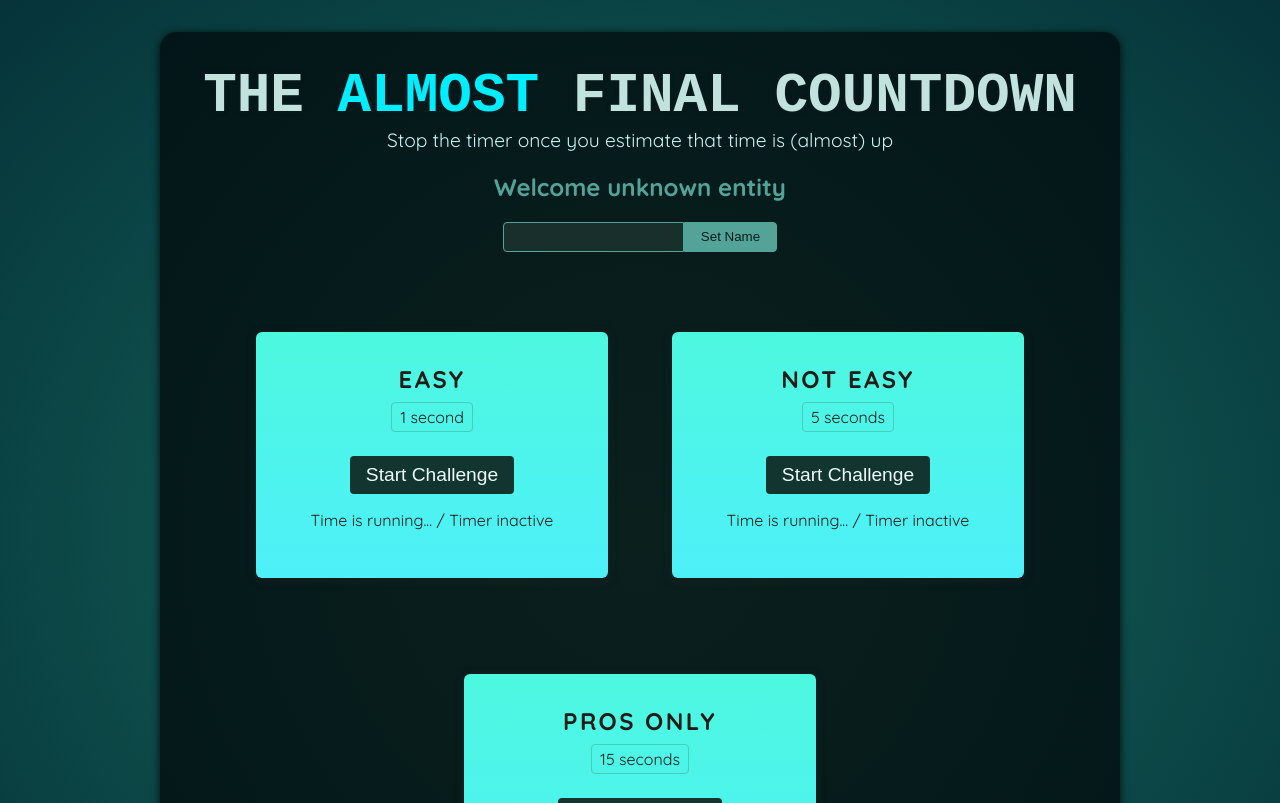
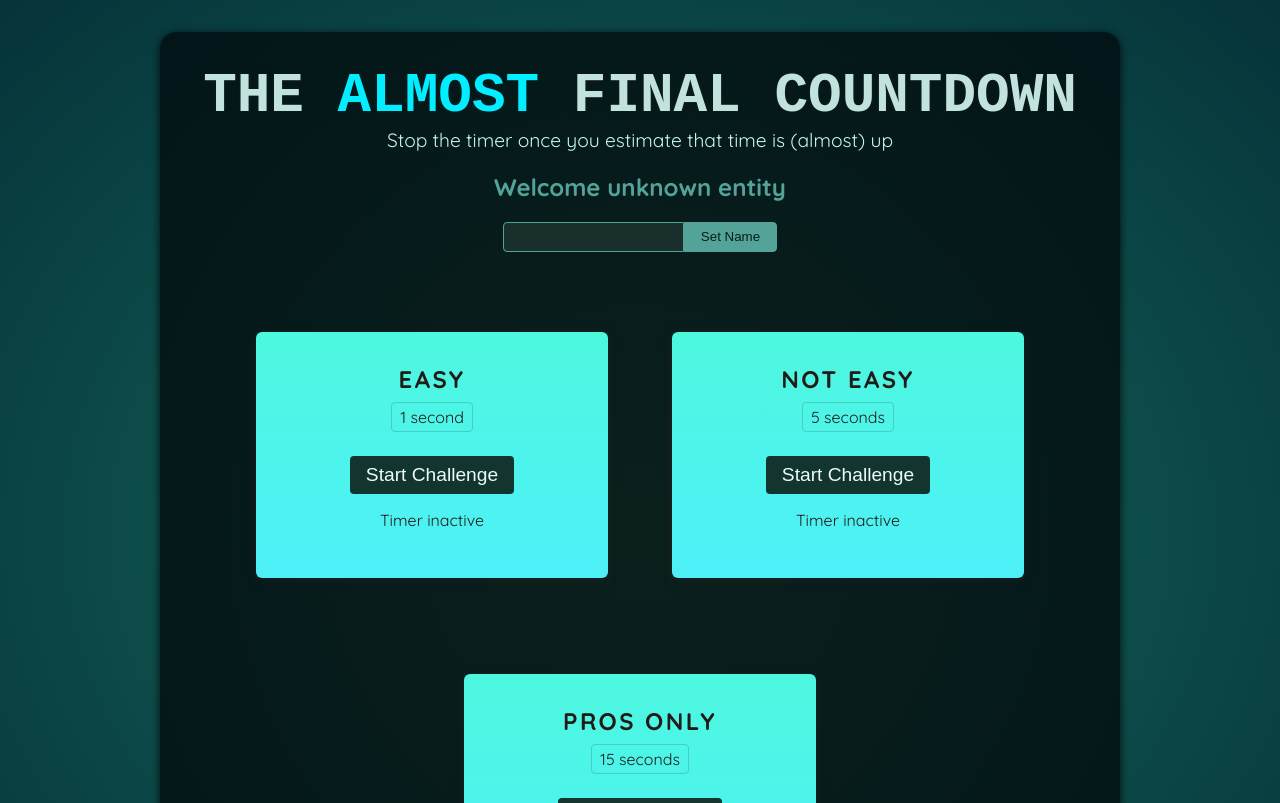
Before and after one commit to dazakharova/countdown-app, a React (Vite) app: page / in a window 1280 px wide. Shown: the top 803 px of the page. Built offline with nearby package versions, Linux system fonts and the light colour scheme; a web font is replaced by a local one.

Commit message:
Implement timer logic for TimerChallenge component

```diff
--- a/src/components/TimerChallenge.jsx
+++ b/src/components/TimerChallenge.jsx
@@ -1,14 +1,34 @@
-export default function TimerChallenge({ title, targetTime }) {
+import {useState} from "react";
+
+export default function TimerChallenge({ title, targetTime })
+{
+  const [timerStarted, setTimerStarted] = useState(false);
+  const [timerExpired, setTimerExpired] = useState(false);
+  let timer
+
+  function handleStart () {
+    setTimerStarted(true);
+
+    timer = setTimeout(() => {
+      setTimerExpired(true);
+    }, targetTime * 1000);
+  }
+
+  function handleStop () {
+    clearTimeout(timer)
+  }
+
   return <section className="challenge">
     <h2>{title}</h2>
+    {timerExpired && <p>You lost!</p>}
     <p className="challenge-time">
       {targetTime} second{targetTime > 1 ? 's' : ''}
     </p>
-    <button>
-      Start Challenge
+    <button onClick={timerStarted ? handleStop : handleStart}>
+      {timerStarted ? 'Stop' : 'Start'} Challenge
     </button>
-    <p className="">
-      Time is running... / Timer inactive
+    <p className={timerStarted ? 'active' : undefined}>
+      {timerStarted ? 'Time is running...' : 'Timer inactive'}
     </p>
   </section>
 }
```
